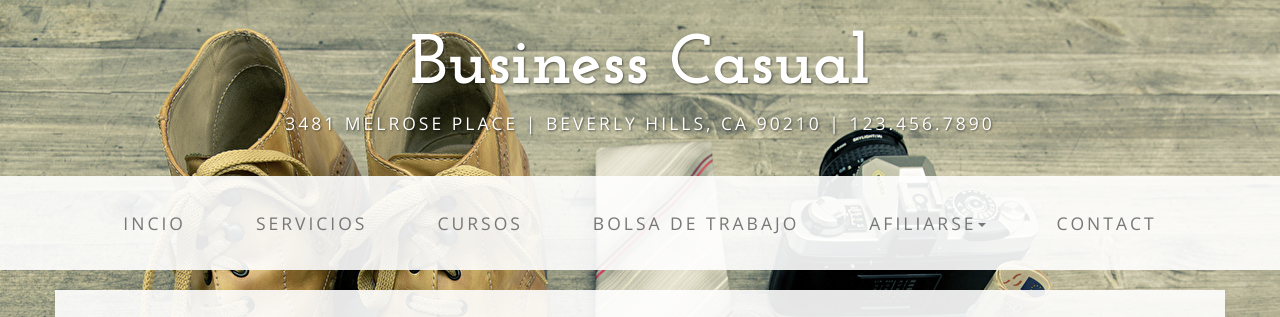
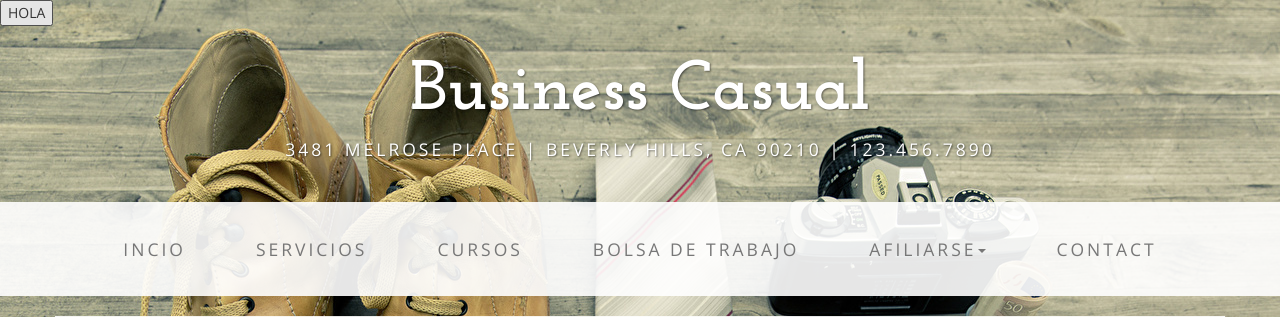
Before and after one commit to AndresVS18/sitioWebCDMU, a PHP site: page / in a window 1280 px wide. Shown: the top 317 px of the page. Run offline with PHP 8.4, Linux system fonts and the light colour scheme; some libraries are stand-ins or nearby versions.

Commit message:
new button

```diff
--- a/index.php
+++ b/index.php
@@ -8,6 +8,10 @@
     <meta name="viewport" content="width=device-width, initial-scale=1">
     <meta name="description" content="">
     <meta name="author" content="">
+
+
+
+    <button type="button" name="button">HOLA</button>
 
     <title>Contact - Business Casual - Start Bootstrap Theme</title>
 
```
